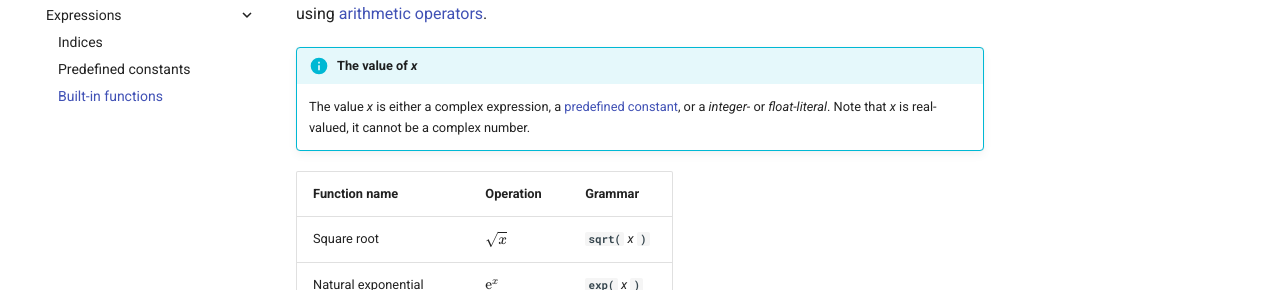
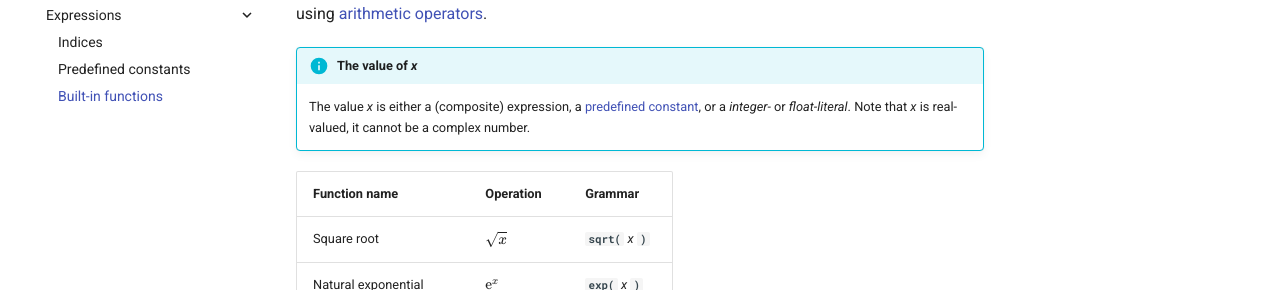
Before and after one commit to QuTech-Delft/cQASM-spec, an MkDocs documentation site: the page built from docs/language_specification/expressions/builtin_functions.md, in a window 1280 px wide and 1375 px high. Shown: the part 252-542 px from the top of the window. Built offline with MkDocs 1.6.1 and Material for MkDocs 9.7.7, drawn with Linux system fonts in a browser that asks for light colours; comment, search, counter and statistics services are not loaded; the version menu is left out.

Commit message:
Changed complex to composite. Add entry to the changelog.

```diff
--- a/docs/language_specification/expressions/builtin_functions.md
+++ b/docs/language_specification/expressions/builtin_functions.md
@@ -3,7 +3,7 @@ The following built-in functions can either be used individually or in more comp
 
 !!! info "The value of _x_"
 
-    The value _x_ is either a complex expression, a [predefined constant](predefined_constants.md), or a _integer-_ or
+    The value _x_ is either a (composite) expression, a [predefined constant](predefined_constants.md), or a _integer-_ or
     _float-literal_. Note that _x_ is real-valued, it cannot be a complex number.
 
 | Function name            | Operation       | Grammar                  |
```
Also changed, not shown: CHANGELOG.md (+1 -0 lines).
